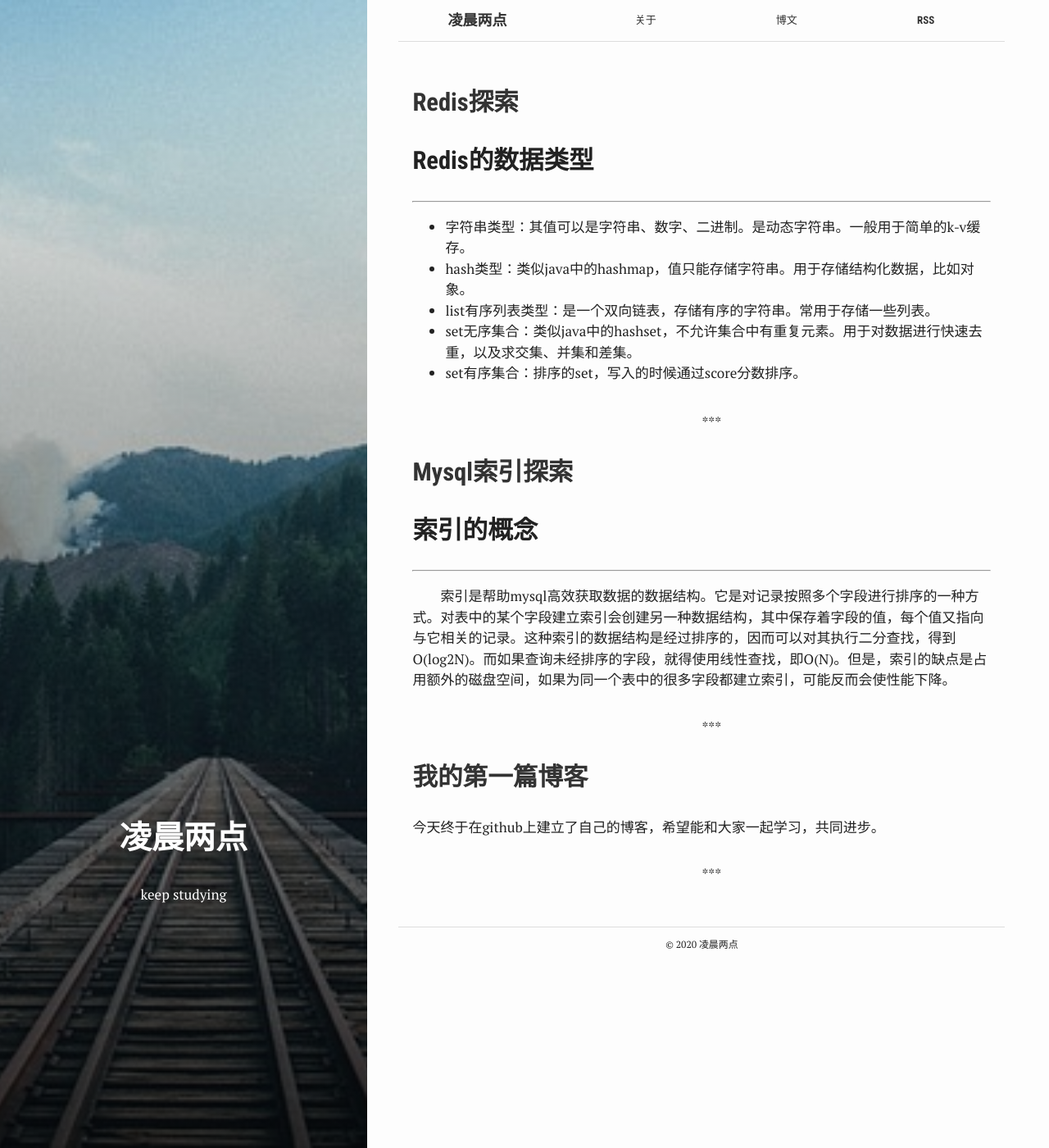
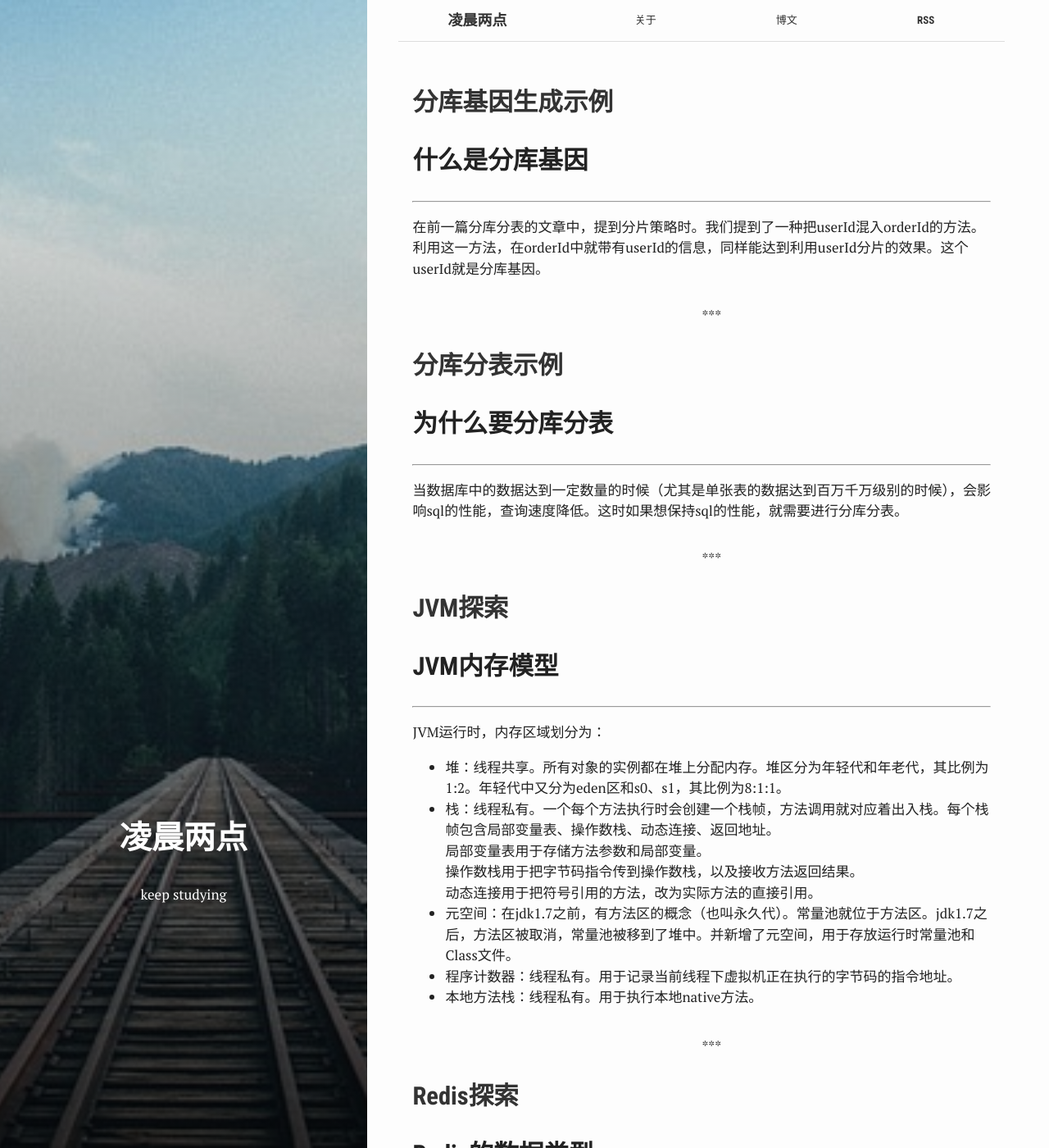
Before and after one commit to jasonlu0117/jasonlu0117.github.io, a Jekyll site: the page built from index.html, in a window 1280 px wide and 1400 px high. Shown: the whole window at 82% size. Built offline with Jekyll 4.4.1, drawn with Linux system fonts in a browser that asks for light colours.

Commit message:
add new doc

````diff
--- /dev/null
+++ b/_posts/2019-05-06-jvm.md
@@ -0,0 +1,112 @@
+---
+bg: "tools.jpg"
+layout: post
+title:  "JVM探索"
+date:   2019-05-06 02:00:00 +0800
+categories: posts
+tags: ['jvm']
+author: jasonlu
+---
+
+## JVM内存模型
+***
+JVM运行时，内存区域划分为：
+- 堆：线程共享。所有对象的实例都在堆上分配内存。堆区分为年轻代和年老代，其比例为1:2。年轻代中又分为eden区和s0、s1，其比例为8:1:1。
+- 栈：线程私有。一个每个方法执行时会创建一个栈帧，方法调用就对应着出入栈。每个栈帧包含局部变量表、操作数栈、动态连接、返回地址。
+局部变量表用于存储方法参数和局部变量。
+操作数栈用于把字节码指令传到操作数栈，以及接收方法返回结果。
+动态连接用于把符号引用的方法，改为实际方法的直接引用。
+- 元空间：在jdk1.7之前，有方法区的概念（也叫永久代）。常量池就位于方法区。jdk1.7之后，方法区被取消，常量池被移到了堆中。并新增了元空间，用于存放运行时常量池和Class文件。
+- 程序计数器：线程私有。用于记录当前线程下虚拟机正在执行的字节码的指令地址。
+- 本地方法栈：线程私有。用于执行本地native方法。
+
+<br/>
+<br/>
+
+## GC
+***
+### 定义
+Java CG即java的垃圾回收机制。在java中一般不需要开发者自行编码去进行垃圾清除和内存回收。
+
+### GC算法
+#### 复制算法
+把内存分为两块。先遍历使用过的一块，并标记出可以回收的对象。然后把这些对象清除，之后再把存活的对象复制到另一块内存中。
+
+实际上，年轻代上eden区和s0、s1区的比例是8:1:1。每次只使用eden区和其中一个survivor区，只空着一个survivor区，这样不会浪费太多的内存空间。
+
+当存活的对象在s0和s1间来回复制超过一定次数（默认15次）后，就会进入年老代。或者，survivor区中超过一半的对象年龄相同，则如果有对象的年龄超过这些对象，则直接进入年老代。
+
+#### 标记清除
+遍历一遍，标记出可以回收的对象，然后清除这些对象。但是会带来内存碎片的问题。
+
+#### 标记压缩
+遍历一遍，标记出存活的对象，然后把对象压缩到内存的一端，再回收另一端的对象，防止内存碎片的出现。
+
+### 判断对象是否可回收
+即主要是看该对象有没有被引用。有两种方法：
+- 引用计数法：即对象每当被引用，就在对象的引用计数器上+1，否则就-1。当计数器为0时，说明对象没有被引用，可以回收。但是引用计数法会出现循环引用的问题。
+- 引用链法：找到GC ROOT对象，从GC ROOT对象开始，往下搜索，这个路径就是引用链。如果一个对象到CG ROOT对象没有引用链，则说明对象可以回收。在Java GC中就是用这种方法判断。
+
+CG ROOT对象一般包括：
+- 栈中引用的对象。
+- 静态变量和常量引用的对象。
+- 本地方法栈native方法引用的对象。
+
+<br/>
+<br/>
+
+## 垃圾回收器
+***
+在年轻代上，使用的都是复制算法，用到的回收器有：
+- serial：串行回收器。单线程进行垃圾回收，回收的时候会stop the world（即暂停所有工作线程）。
+- parallel：并行回收器。多线程进行垃圾回收。
+- parNew：serial的多线程版本。
+
+在年老代上，使用的是标记清除和标记压缩算法，用到的垃圾回收器有：
+- serial old：串行回收器的年老代版本。
+- parallel old：并行回收器的年老代版本。
+- cms：是一个以获取最短停顿时间为目标的收集器。它的GC过程分为4步。
+  1.标记GC ROOT关联的对象。
+  2.并发标记所有可回收对象。
+  3.修正并发标记期间的标记。
+  4.并发清除对象。
+
+G1垃圾回收器，是JDK9后的默认垃圾回收器。它可以跟用户程序并发执行回收。它将堆划分为多个大小相等的region，不再分年老代和年轻代。G1回收器在停顿和延迟可控情况下尽可能提高了吞吐量。
+
+<br/>
+<br/>
+
+## YGC和FullGC
+***
+当一个对象在堆中请求内存分配时，eden区无法满足内存分配的需求，则触发ygc。如果ygc后，内存仍然不足，则对象进入年老代。年老代也无法分配空间，则触发fullgc。如果fullgc也不能满足所需空间，则抛出oom异常。
+
+<br/>
+<br/>
+
+## 类加载
+***
+### 类加载器
+- Bootstrap类加载器：即启动类加载器，负责加载jdk中rt.jar中的类文件。它是所有类加载类的父类加载器。
+- Extension类加载器：即扩展类加载器，负责加载java的扩展类库，即/jre/lib/ext下的类文件。
+- System类加载器：即系统类加载器，负责把用户类路径（即java的classpath或-Djava.class.path变量所指的目录，也就是当前类所在路径及其引用的第三方类库的路径）下的类文件。
+- 自定义类加载器。
+
+### 双亲委派模型
+当一个类加载的时候，首先会向上询问父类加载器是否已经加载，如果没有则依次往上询问。如果父类加载器都没有加载，则从上往下依次尝试当前类加载器是否能加载。
+
+### 逆双亲委派模型
+即不按照双亲委派模型的顺序去进行加载。比如jndi，它的代码由启动类加载器加载。但jndi需要调用classpath下的jndi接口。由于启动类加载器不知道这些代码，所以就需要通过thread类的setContextClassLoader设置线程上下文类加载器（即thread context classloader），用这个父类加载器去请求子类加载器完成加载。
+
+### 类的生命周期
+- 加载：将字节码转为二进制流。
+- 验证：验证该二进制文件是否符合class文件规范。
+- 准备：为静态变量、常量赋值。
+- 解析：把常量池中的符号引用改成直接引用。
+- 初始化：执行初始化代码。
+
+### 类对象的实例化过程
+- 判断类是否加载。如果未加载，则需要先执行类加载。
+- 类加载后，首先需要分布内存空间。
+- 接着，为实例赋默认值。
+- 设置对象头，包括hashcode，cg年龄等。
+- 执行构造函数初始化。
--- /dev/null
+++ b/_posts/2019-11-05-db-shard.md
@@ -0,0 +1,150 @@
+---
+bg: "tools.jpg"
+layout: post
+title:  "分库分表示例"
+date:   2019-11-05 02:00:00 +0800
+categories: posts
+tags: ['demo']
+author: jasonlu
+---
+
+## 为什么要分库分表
+***
+当数据库中的数据达到一定数量的时候（尤其是单张表的数据达到百万千万级别的时候），会影响sql的性能，查询速度降低。这时如果想保持sql的性能，就需要进行分库分表。
+
+### 分库
+对于数据库来说，当单库的并发量达到一定量级时，查询的效率就会下降，机器的压力也会增大。而分库，就是把单库的数据，拆分到多个库中，分散一个库的并发量和数据量。
+
+### 分表
+对于单表来说，当单表的数据量太大时，sql的性能会大幅下降。这个数量根据数据表的复杂程度，在百万到千万之间。分表就是把单表中的数据，拆分到多个表中，每个表保存一部分数据，使单表的数据量在可控的范围内。
+
+<br/>
+<br/>
+
+## 分库分表中间件
+***
+### Sharding-jdbc
+client层的分库分表方案，需要与代码耦合。但是代码可以由自己控制。
+
+### Mycat
+proxy层的分库分表方案，不需要侵入代码，但是需要单独部署中间件。且中间件代码不易控制。
+
+<br/>
+<br/>
+
+## 分库分表方案（以Sharding-jdbc为例）
+***
+示例以拆分一个order订单表为例，将order表拆分到4个库中，每个库中有4张表，一共16张表。
+
+对于库表的拆分依据，首先分析系统中的业务。对于客户端的查询来说，通常都与用户的userId相关。所以，我们把userId对4取模，以定位到某个库的某张表。这样，令同一用户的所有单据都落到同一个库中，在查询的时候，路由到具体的数据库，保证了查询的性能。
+
+除此之外，也可以用orderId作为分片依据。我们在里面混入了userId作为分库基因，前一部分是orderId，后一部分是userId（关于orderId分片这种方法，可以查看另一篇文章）。这样，当用orderId进行查询的时候，也能从中解析出userId，以路由到确定的库。
+
+<br/>
+<br/>
+
+## 主键id问题
+***
+分库分表以后，原本一个表的数据被分散到多个表中。如何让数据拥有唯一的主键id呢。这里介绍一种id的生成方案：雪花算法。
+
+雪花算法是一个long类型的数组。它由42时间戳+10位节点标识+12位避免并发的数字组成。这样保证了它的有序性，并且在高并发下有高性能。在本例中使用的时候，对于算法中的max-vibration-offset最大抖动上限值，需要根据分片数量设置为2^n-1（2^n为分片数）。否则其默认值为1，对2^n取模后总为0或1，造成数据分散不均匀。
+
+<br/>
+<br/>
+
+## 分库分表示例
+***
+首先在yml配置文件中添加数据源。
+```
+spring:
+  shardingsphere:
+    datasource:
+      names: order0,order1,order2,order3
+      order0:
+        url: jdbc:mysql://localhost:3306/ds_order_0?allowMultiQueries=true&useSSL=false&useUnicode=true&characterEncoding=UTF-8&serverTimezone=GMT%2B8
+        username: root
+        password: "root"
+        driver-class-name: com.mysql.cj.jdbc.Driver
+        type: com.alibaba.druid.pool.DruidDataSource
+      order1:
+        url: jdbc:mysql://localhost:3306/ds_order_1?allowMultiQueries=true&useSSL=false&useUnicode=true&characterEncoding=UTF-8&serverTimezone=GMT%2B8
+        username: root
+        password: "root"
+        driver-class-name: com.mysql.cj.jdbc.Driver
+        type: com.alibaba.druid.pool.DruidDataSource
+      order2:
+        url: jdbc:mysql://localhost:3306/ds_order_2?allowMultiQueries=true&useSSL=false&useUnicode=true&characterEncoding=UTF-8&serverTimezone=GMT%2B8
+        username: root
+        password: "root"
+        driver-class-name: com.mysql.cj.jdbc.Driver
+        type: com.alibaba.druid.pool.DruidDataSource
+      order3:
+        url: jdbc:mysql://localhost:3306/ds_order_3?allowMultiQueries=true&useSSL=false&useUnicode=true&characterEncoding=UTF-8&serverTimezone=GMT%2B8
+        username: root
+        password: "root"
+        driver-class-name: com.mysql.cj.jdbc.Driver
+        type: com.alibaba.druid.pool.DruidDataSource
+```
+
+接着，在数据源配置加载类中，加载数据源，并设置分片规则。
+```
+@Configuration
+public class DataSourceConfig {
+
+    @Bean
+    @ConfigurationProperties("spring.shardingsphere.datasource.order0")
+    public DataSource orderDataSource0() {
+        return DruidDataSourceBuilder.create().build();
+    }
+
+    @Bean
+    @ConfigurationProperties("spring.shardingsphere.datasource.order1")
+    public DataSource orderDataSource1() {
+        return DruidDataSourceBuilder.create().build();
+    }
+
+    @Bean
+    @ConfigurationProperties("spring.shardingsphere.datasource.order2")
+    public DataSource orderDataSource2() {
+        return DruidDataSourceBuilder.create().build();
+    }
+
+    @Bean
+    @ConfigurationProperties("spring.shardingsphere.datasource.order3")
+    public DataSource orderDataSource3() {
+        return DruidDataSourceBuilder.create().build();
+    }
+
+
+    @Bean
+    @Primary
+    public DataSource DataSource(@Autowired @Qualifier("orderDataSource0") DataSource orderDataSource0,
+                                 @Autowired @Qualifier("orderDataSource1") DataSource orderDataSource1,
+                                 @Autowired @Qualifier("orderDataSource2") DataSource orderDataSource2,
+                                 @Autowired @Qualifier("orderDataSource3") DataSource orderDataSource3) throws SQLException {
+        Map<String, DataSource> dataSourceMap = new HashMap<>();
+        dataSourceMap.put("order0", orderDataSource0);
+        dataSourceMap.put("order1", orderDataSource1);
+        dataSourceMap.put("order2", orderDataSource2);
+        dataSourceMap.put("order3", orderDataSource3);
+
+        TableRuleConfiguration orderTableRuleConfig = new TableRuleConfiguration("tb_order", "order${0..3}.tb_order_${0..3}");
+        // 配置分库 + 分表策略
+        orderTableRuleConfig.setDatabaseShardingStrategyConfig(new StandardShardingStrategyConfiguration("user_id", new DbShardingAlgorithm()));
+        orderTableRuleConfig.setTableShardingStrategyConfig(new StandardShardingStrategyConfiguration("order_id", new TbShardingAlgorithm()));
+        // 配置分片规则
+        ShardingRuleConfiguration shardingRuleConfig = new ShardingRuleConfiguration();
+        shardingRuleConfig.getTableRuleConfigs().add(orderTableRuleConfig);
+
+        DataSource dataSource = ShardingDataSourceFactory.createDataSource(dataSourceMap, shardingRuleConfig, new Properties());
+        return dataSource;
+    }
+
+}
+```
+
+其余的实体类、mapper、service、controller层代码与不分表的写法一致，这里不再讲解，具体可查看示例源码。
+
+最后，调用controller层的rest接口新增数据和查询数据，功能正常运行。
+
+示例代码：<https://github.com/jasonlu0117/sharding-springboot>
--- /dev/null
+++ b/_posts/2019-11-12-db-shard-gene.md
@@ -0,0 +1,222 @@
+---
+bg: "tools.jpg"
+layout: post
+title:  "分库基因生成示例"
+date:   2019-11-12 02:00:00 +0800
+categories: posts
+tags: ['demo']
+author: jasonlu
+---
+
+## 什么是分库基因
+***
+在前一篇分库分表的文章中，提到分片策略时。我们提到了一种把userId混入orderId的方法。利用这一方法，在orderId中就带有userId的信息，同样能达到利用userId分片的效果。这个userId就是分库基因。
+
+<br/>
+<br/>
+
+## 分库基因的原理
+***
+一个数对2^n取模，其结果就等于这个数的二进制的最后n位数。
+
+放到这里来讲，当我们根据userId对分片数2^n取模时，其结果只由userId这个数的二进制的最后n位数决定（在上一篇文章中，以分片数为4来计算，即分片结果由userId的二进制数的最后2位决定）。
+
+<br/>
+<br/>
+
+## 示例
+***
+以分片数为2^2为例，我们可以在雪花算法的基础上进行修改。
+
+首先利用雪花算法生成一个orderId，并传入userId，先对orderId的最后2位清零。然后再把userId的最后两位数字保留，其余清零。最后把处理后的orderId和userId按位或运算，得到最后结果。
+
+```
+public long geneGenerate(long orderId, long userId) {
+        // 数字2为最后清零的位数
+        long preOrderId = ((orderId >> 2) << 2);
+        // 获取userId的最后2位数，即userId % 4 = userId & 3（一个数对2^n取模，等于该数和2^n-1按位与运算）
+        long gene = userId & 3;
+        // 按位或运算得到结果
+        long postOrderId = preOrderId | gene;
+        return postOrderId;
+    }
+```
+
+完整代码示例：
+
+```
+public class IdWorker {
+
+    public static IdWorker idWorker = new IdWorker(1, 1);
+
+    public static Long getId() {
+        return idWorker.nextId();
+    }
+
+    /**
+     * 开始时间截
+     */
+    private final long twepoch = 1489111610226L;
+
+    /**
+     * 机器id所占的位数
+     */
+    private final long workerIdBits = 5L;
+
+    /**
+     * 数据标识id所占的位数
+     */
+    private final long dataCenterIdBits = 5L;
+
+    /**
+     * 支持的最大机器id，结果是31 (这个移位算法可以很快的计算出几位二进制数所能表示的最大十进制数)
+     */
+    private final long maxWorkerId = -1L ^ (-1L << workerIdBits);
+
+    /**
+     * 支持的最大数据标识id，结果是31
+     */
+    private final long maxDataCenterId = -1L ^ (-1L << dataCenterIdBits);
+
+    /**
+     * 序列在id中占的位数
+     */
+    private final long sequenceBits = 12L;
+
+    /**
+     * 机器ID向左移12位
+     */
+    private final long workerIdShift = sequenceBits;
+
+    /**
+     * 数据标识id向左移17位(12+5)
+     */
+    private final long dataCenterIdShift = sequenceBits + workerIdBits;
+
+    /**
+     * 时间截向左移22位(5+5+12)
+     */
+    private final long timestampLeftShift = sequenceBits + workerIdBits + dataCenterIdBits;
+
+    /**
+     * 生成序列的掩码，这里为4095
+     */
+    private final long sequenceMask = -1L ^ (-1L << sequenceBits);
+
+    /**
+     * 工作机器ID(0~31)
+     */
+    private long workerId;
+
+    /**
+     * 数据中心ID(0~31)
+     */
+    private long dataCenterId;
+
+    /**
+     * 毫秒内序列(0~4095)
+     */
+    private long sequence = 0L;
+
+    /**
+     * 上次生成ID的时间截
+     */
+    private long lastTimestamp = -1L;
+
+
+    /**
+     * 构造函数
+     *
+     * @param workerId     工作ID (0~31)
+     * @param dataCenterId 数据中心ID (0~31)
+     */
+    public IdWorker(long workerId, long dataCenterId) {
+        if (workerId > maxWorkerId || workerId < 0) {
+            throw new IllegalArgumentException(String.format("workerId can't be greater than %d or less than 0", maxWorkerId));
+        }
+        if (dataCenterId > maxDataCenterId || dataCenterId < 0) {
+            throw new IllegalArgumentException(String.format("dataCenterId can't be greater than %d or less than 0", maxDataCenterId));
+        }
+        this.workerId = workerId;
+        this.dataCenterId = dataCenterId;
+    }
+
+
+    /**
+     * 获得下一个ID (线程安全)
+     *
+     * @return SnowflakeId
+     */
+    public synchronized Long nextId() {
+        long timestamp = timeGen();
+
+        //如果当前时间小于上一次ID生成的时间戳，说明系统时钟回退过这个时候应当抛出异常
+        if (timestamp < lastTimestamp) {
+            throw new RuntimeException(
+                    String.format("Clock moved backwards.  Refusing to generate id for %d milliseconds", lastTimestamp - timestamp));
+        }
+
+        //如果是同一时间生成的，则进行毫秒内序列
+        if (lastTimestamp == timestamp) {
+            sequence = (sequence + 4) & sequenceMask;
+            //毫秒内序列溢出
+            if (sequence == 0) {
+                //阻塞到下一个毫秒,获得新的时间戳
+                timestamp = tilNextMillis(lastTimestamp);
+            }
+        }
+        //时间戳改变，毫秒内序列重置
+        else {
+            //不同毫秒内，序列号置为0 （改了这里，当前毫秒数为双数设置为0，为单数时设为1）
+            sequence = timestamp & 1L;
+        }
+
+        //上次生成ID的时间截
+        lastTimestamp = timestamp;
+
+        //移位并通过或运算拼到一起组成64位的ID
+        return ((timestamp - twepoch) << timestampLeftShift) //
+                | (dataCenterId << dataCenterIdShift) //
+                | (workerId << workerIdShift) //
+                | sequence;
+    }
+
+    /**
+     * 阻塞到下一个毫秒，直到获得新的时间戳
+     *
+     * @param lastTimestamp 上次生成ID的时间截
+     * @return 当前时间戳
+     */
+    protected long tilNextMillis(long lastTimestamp) {
+        long timestamp = timeGen();
+        while (timestamp <= lastTimestamp) {
+            timestamp = timeGen();
+        }
+        return timestamp;
+    }
+
+    /**
+     * 返回以毫秒为单位的当前时间
+     *
+     * @return 当前时间(毫秒)
+     */
+    protected long timeGen() {
+        return System.currentTimeMillis();
+    }
+
+    /**
+     * 传入主键id和基因id，生成带有基因的主键id
+     *
+     */
+    public long geneGenerate(long orderId, long userId) {
+        // 数字2为最后清零的位数
+        long preOrderId = ((orderId >> 2) << 2);
+        // 获取userId的最后2位数，即userId % 4 = userId & 3（一个数对2^n取模，等于该数和2^n-1按位与运算）
+        long gene = userId & 3;
+        // 按位或运算得到结果
+        long postOrderId = preOrderId | gene;
+        return postOrderId;
+    }
+
+}
+```
````
Also changed, not shown: _posts/2018-07-01-mysql-index.md (+1 -1 lines), _posts/2018-07-10-redis.md (+3 -2 lines).
